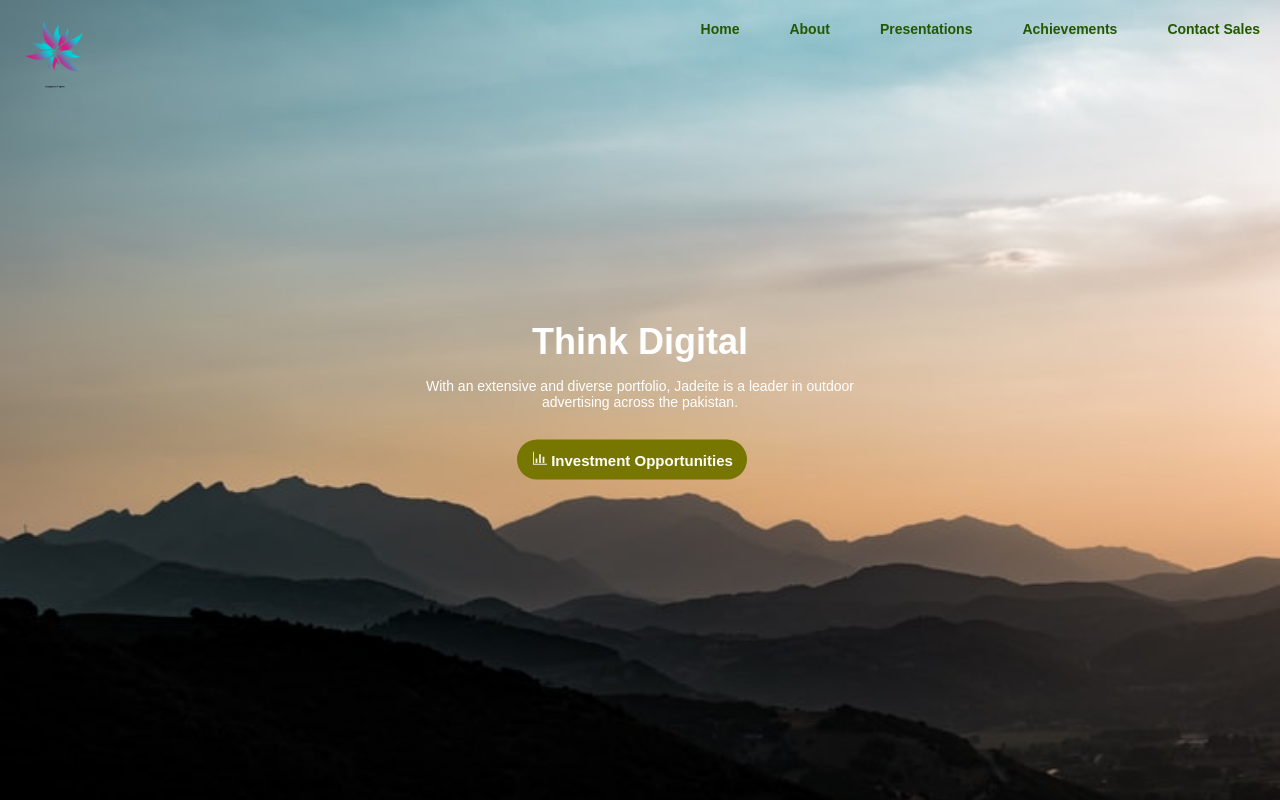
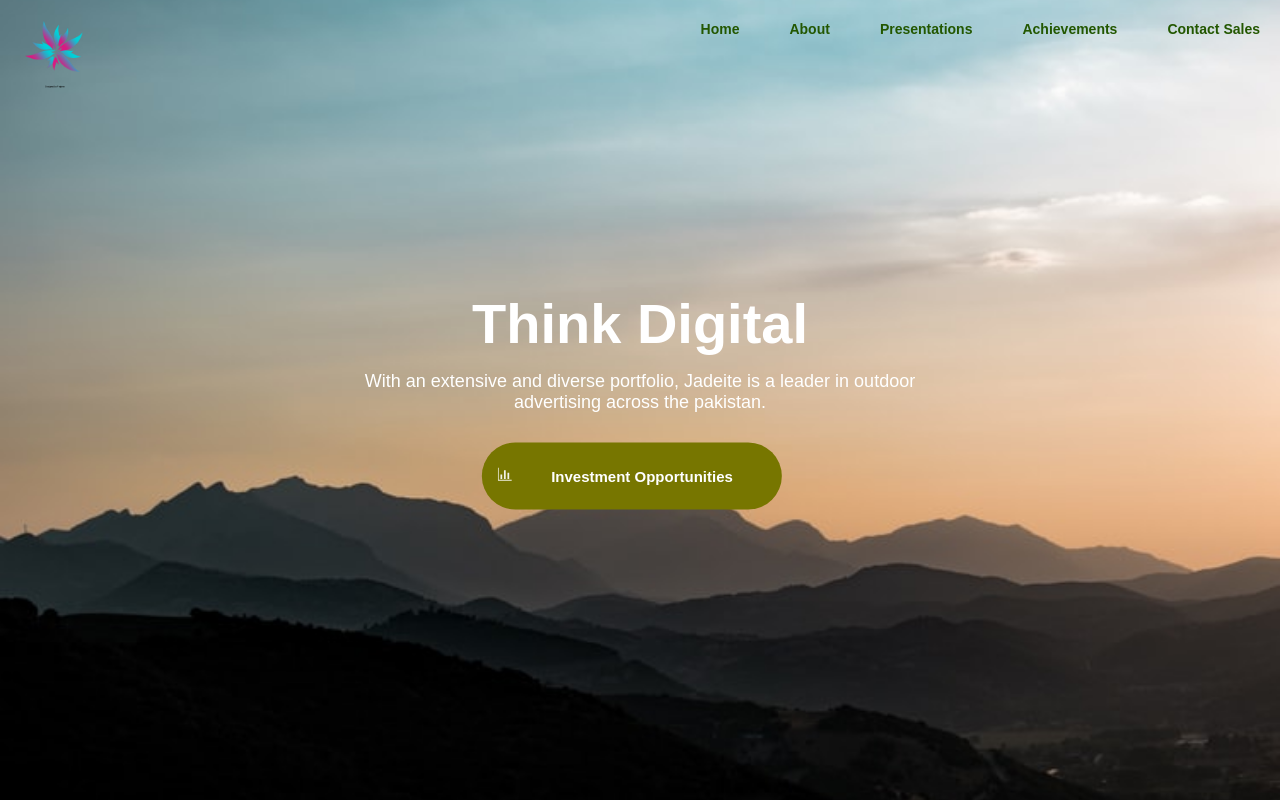
Before and after one commit to Zaibi727/Collection-of-Designs, a React (Create React App) app: page / in a window 1280 px wide. Built offline with nearby package versions, Linux system fonts and the light colour scheme.

Commit message:
Update twentyMay.module.css

```diff
--- a/src/components/twentyMay/twentyMay.module.css
+++ b/src/components/twentyMay/twentyMay.module.css
@@ -37,7 +37,7 @@
      transform: translate(-50%, -50%);
 }
 .h2{
-    font-size: 36px;
+    font-size: 56px;
     font-weight: 700;
     color: white;
     margin-bottom: 15px;
@@ -47,7 +47,7 @@
     color: white;
     font-weight: normal;
     font-style: normal;
-    font-size: 14px;
+    font-size: 18px;
 }
 .btn{
     border: none;
@@ -56,8 +56,8 @@
     font-weight: 600;
     font-size: 15px;
     padding-left: 20px;
-    width: 230px;
-    height: 40px;
+    width: 300px;
+    height: 67px;
     border-radius: 40px;
     margin-top: 30px;
 }
```
